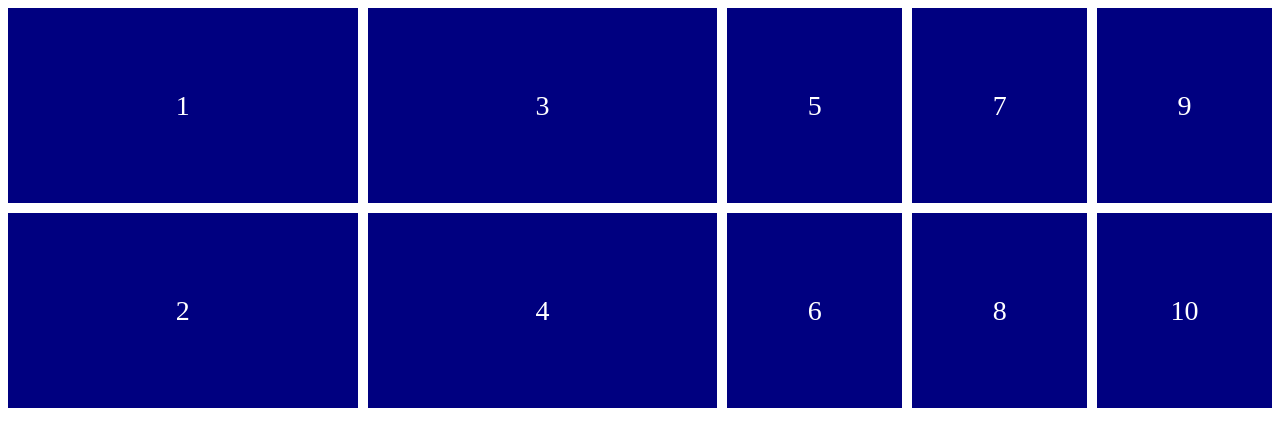
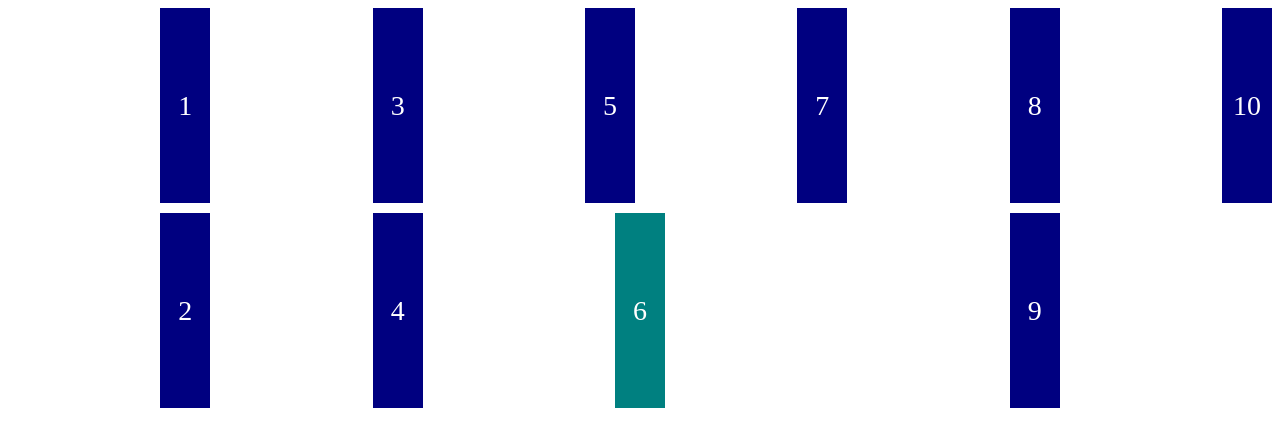
Before and after one commit to jiiiiiaiiiii/css__layout, a website built with Vite: page index.html in a window 1280 px wide. Built offline with nearby package versions, Linux system fonts and the light colour scheme.

Commit message:
Align and Justify Items
- grid 각 cell 내부 item이 정렬되는 방식 제어

```diff
--- a/style.css
+++ b/style.css
@@ -2,14 +2,20 @@
   display: grid;
   gap: 10px;
   min-height: 50vh;
-  grid-template-columns: repeat(2, 1fr);  /* 상위 2개의 열에만 적용 */
-  grid-template-rows: repeat(2, 1fr);     /* 상위 2개의 행에만 적용 */
-  grid-auto-rows: 1fr;        /* grid-template에서 정의한 item 외(2 rows 외)에 적용되는 '행'크기(높이) */
-  grid-auto-columns: 0.5fr;   /* grid-template에서 정의한 item 외(2 columns 외)에 적용되는 '열'크기(너비) */
-  grid-auto-flow: column;     /* grid-auto-flow: item의 배치 방향(기존 & 추가된 item에 적용) | defalut = row */
+  grid-template-columns: repeat(2, 1fr);
+  grid-template-rows: repeat(2, 1fr);
+  grid-auto-rows: 1fr;
+  grid-auto-columns: 1fr;
+  grid-auto-flow: column;
+  /* options : start, end, center, stretch... */
+  align-items: stretch;  /* stretch 옵션은 item의 height(cross axis)에 대한 값이 없을 때 적용 */
+  justify-items: end;    /* 그리드 셀 안의 item의 가로방향(main axis)에 대한 제어 */
+  place-items: stretch end;  /* 'align-items' & 'justify-items'의 short cut */
 }
 
 .child {
+  width: 50px;
+  /* height: 50px; */
   background-color: navy;
   color: white;
   font-size: 28px;
@@ -17,3 +23,11 @@
   justify-content: center;
   align-items: center;
 }
+
+.child:nth-child(6) {
+  background-color: teal;
+  align-self: stretch;
+  justify-self: center;
+  place-self: stretch center; /* 'align-self' & 'justify-self'의 short cut */
+  grid-column: span 2;
+}
```
